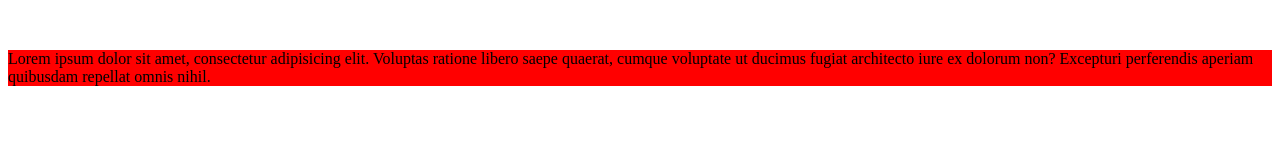
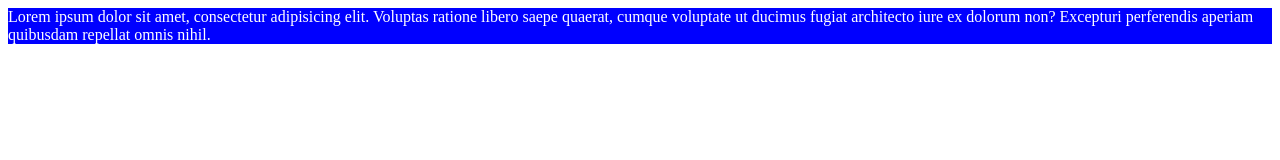
Before and after one commit to rafavarela/raulprueba, a plain HTML site: page index.html in a window 1280 px wide. Drawn offline with Linux system fonts and the light colour scheme.

Commit message:
cambio a fondo azul con letras blancas

```diff
--- /dev/null
+++ b/css/estilos.css
@@ -0,0 +1 @@
+#contenido {margin-top: 50px 200px; background-color: blue; color: white}
--- a/index.html
+++ b/index.html
@@ -3,11 +3,7 @@
 <head>
 	<meta charset="UTF-8">
 	<title>Ejemplo de git</title>
-
-	<style>
-		#contenido {margin-top: 50px; 200px; background-color: red}
-	</style>
-
+	<link rel="stylesheet" href="css/estilos.css">
 </head>
 <body>
 	<div id="contenido">
```
